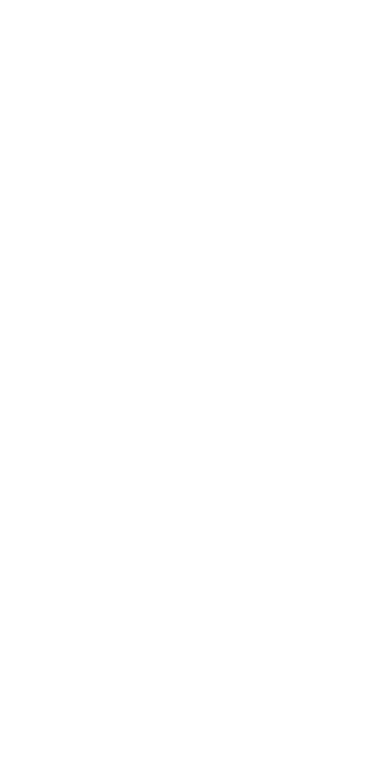
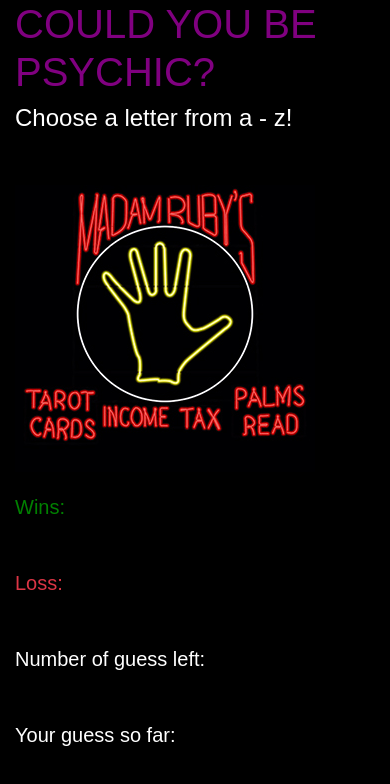
Before and after one commit to rob-110277/Psychic-Game, a plain HTML site: page index.html in a window 390 px wide. Drawn offline with nearby package versions, Linux system fonts and the light colour scheme.

Commit message:
add html and css

```diff
--- a/assets/css/style.css
+++ b/assets/css/style.css
@@ -1,5 +1,63 @@
 body {
 	font-family: Arial, "Helvetica Neue", Helvetica, sans-serif;
-  	color: #777777;
+      color: #777777;
+      background-color: #000
 
 }
+
+h4 {
+	color:  white;
+	text-align: left;
+
+}
+
+
+
+h1 {
+	color:purple;
+	text-align: left;
+
+}
+
+.box {
+	color: white;
+	margin-top: 20px;
+}
+
+
+
+
+
+
+
+
+
+/*-------------MEDIA QUERIES-------------*/
+/* Custom, iPhone Retina */
+@media only screen and (min-width: 320px) {
+
+}
+
+/* Extra Small Devices, Phones */
+@media only screen and (min-width: 480px) {
+
+}
+
+/* Small Devices, Tablets */
+@media only screen and (min-width: 768px) {
+
+}
+
+/* Medium Devices, Desktops */
+@media only screen and (min-width: 992px) {
+
+}
+
+/* Large Devices, Wide Screens */
+@media only screen and (max-width: 1200px) {
+	.text-green  {
+		color:green;
+		margin-top: 20px;
+	}
+
+}
--- a/index.html
+++ b/index.html
@@ -18,6 +18,33 @@
 
 <body>
 
+
+        <div class="container">
+                <div class="row">
+                    <div class="col-md-12 top">
+                        <h1>COULD YOU BE PSYCHIC?</h1>
+                        <h4>Choose a letter from a - z!</h4>
+                    </div>
+                </div>
+                <br>
+                <div class="row lead box">
+                    <div class="col-md-4">
+                        <img src="assets/images/madam-rubys-1.jpg" class="img-responsive" alt="neon psychic sign" />
+                    </div>
+                    <div class="col-md-8">
+                        <p class="text-green" id="win">Wins: </p>
+                        <br>
+                        <p class="text-danger" id="loss">Loss: </p>
+                        <br>
+                        <p id="guessleft">Number of guess left: </p>
+                        <br>
+                        <p id="guessofar">Your guess so far:</p>
+                    </div>
+                </div>
+            </div>
+
+
+
     <!-- Link to javascript game.js -->
     <script type="text/javascript" src="assets/javascript/game.js"></script>
 
```
Also changed, not shown: assets/images/madam-rubys-1.jpg (added), assets/images/psychic_search_vote.width-800.jpg (added), 1 other file.
